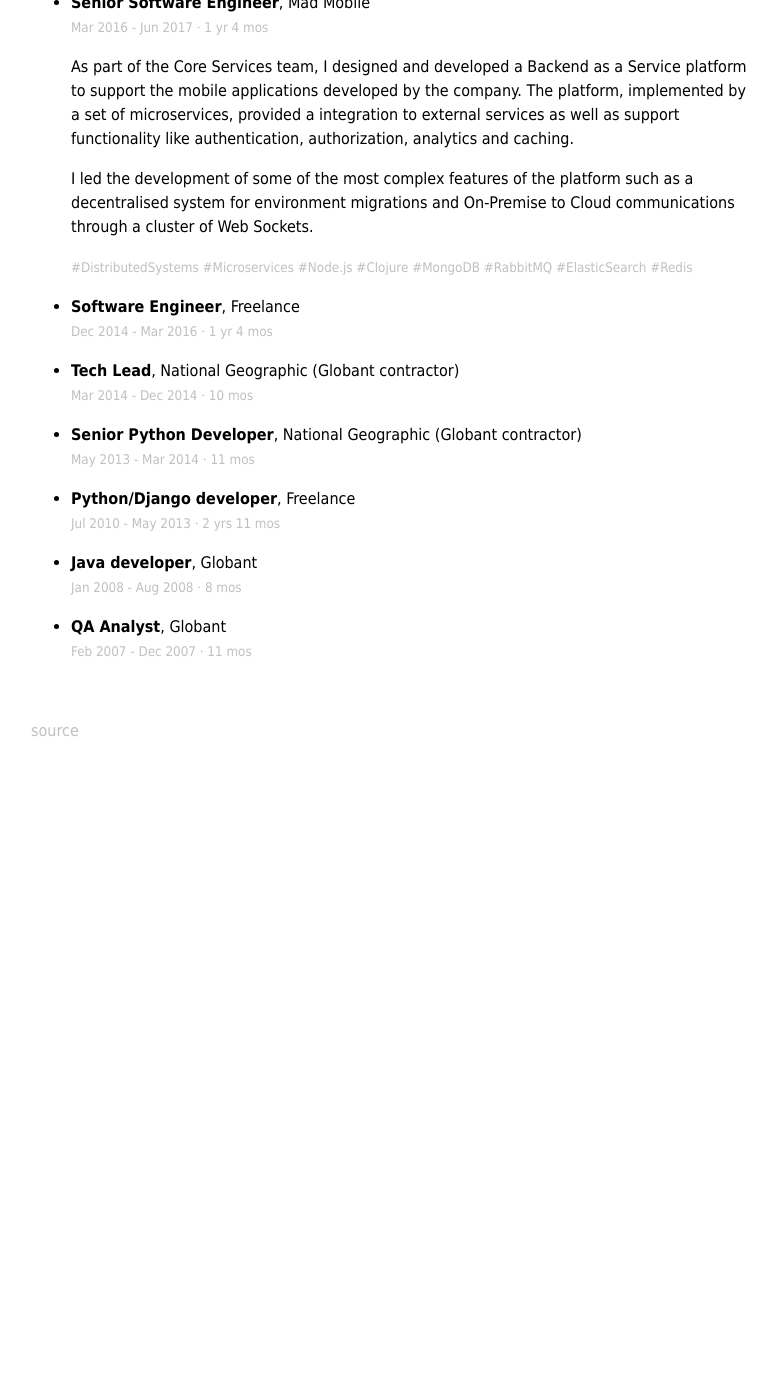
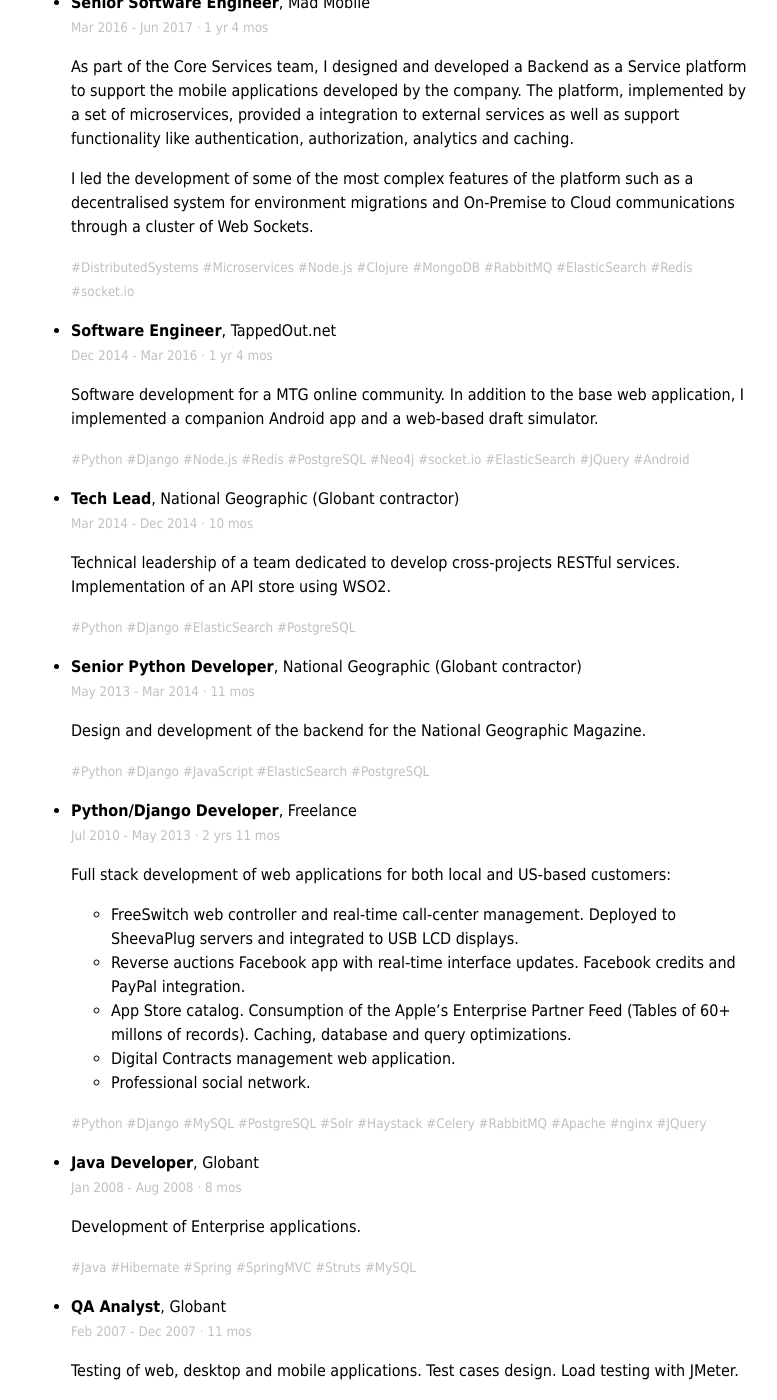
Before and after one commit to facundoolano/olano.dev, a Jekyll site: the page built from resume.md, in a window 1280 px wide and 1400 px high, scrolled down 1632 px. Shown: the whole window, without its empty margins (249-1026 px from the left). Built offline with Jekyll 4.4.1, drawn with Linux system fonts in a browser that asks for light colours; before the commit the page ends 2391 px from its top, so only the background shows below that.

Commit message:
more job content

```diff
--- a/_data/work.yml
+++ b/_data/work.yml
@@ -31,7 +31,7 @@
 - date: Mar 2016 - Jun 2017 · 1 yr 4 mos
   title: Senior Software Engineer
   org: Mad Mobile
-  tech: Distributed Systems, Microservices, Node.js, Clojure, MongoDB, RabbitMQ, ElasticSearch, Redis
+  tech: Distributed Systems, Microservices, Node.js, Clojure, MongoDB, RabbitMQ, ElasticSearch, Redis, socket.io
   description: >
      As part of the Core Services team, I designed and developed a Backend as a Service platform to support the mobile applications developed by the company.
        The platform, implemented by a set of microservices, provided a integration to external services as well as support functionality like authentication, authorization, analytics and caching.
@@ -40,19 +40,37 @@
 
 - date: Dec 2014 - Mar 2016 · 1 yr 4 mos
   title: Software Engineer
-  org: Freelance
+  org: TappedOut.net
+  tech: Python, Django, Node.js, Redis, PostgreSQL, Neo4j, socket.io, ElasticSearch, JQuery, Android
+  description: Software development for a MTG online community. In addition to the base web application, I implemented a companion Android app and a web-based draft simulator.
 - date: Mar 2014 - Dec 2014 · 10 mos
   title: Tech Lead
   org: National Geographic (Globant contractor)
+  description: Technical leadership of a team dedicated to develop cross-projects RESTful services. Implementation of an API store using WSO2.
+  tech: Python, Django, ElasticSearch, PostgreSQL
 - date: May 2013 - Mar 2014 · 11 mos
   title: Senior Python Developer
   org: National Geographic (Globant contractor)
+  description: Design and development of the backend for the National Geographic Magazine.
+  tech: Python, Django, JavaScript, ElasticSearch, PostgreSQL
 - date: Jul 2010 - May 2013 · 2 yrs 11 mos
-  title: Python/Django developer
+  title: Python/Django Developer
   org: Freelance
+  description: >
+      Full stack development of web applications for both local and US-based customers:
+
+        - FreeSwitch web controller and real-time call-center management. Deployed to SheevaPlug servers and integrated to USB LCD displays.
+        - Reverse auctions Facebook app with real-time interface updates. Facebook credits and PayPal integration.
+        - App Store catalog. Consumption of the Apple's Enterprise Partner Feed (Tables of 60+ millons of records). Caching, database and query optimizations.
+        - Digital Contracts management web application.
+        - Professional social network.
+  tech: Python, Django, MySQL, PostgreSQL, Solr, Haystack, Celery, RabbitMQ, Apache, nginx, JQuery
 - date: Jan 2008 - Aug 2008 · 8 mos
   org: Globant
-  title: Java developer
+  title: Java Developer
+  description: Development of Enterprise applications.
+  tech: Java, Hibernate, Spring, Spring MVC, Struts, MySQL
 - date: Feb 2007 - Dec 2007 · 11 mos
   title: QA Analyst
   org: Globant
+  description: Testing of web, desktop and mobile applications. Test cases design. Load testing with JMeter.
```
